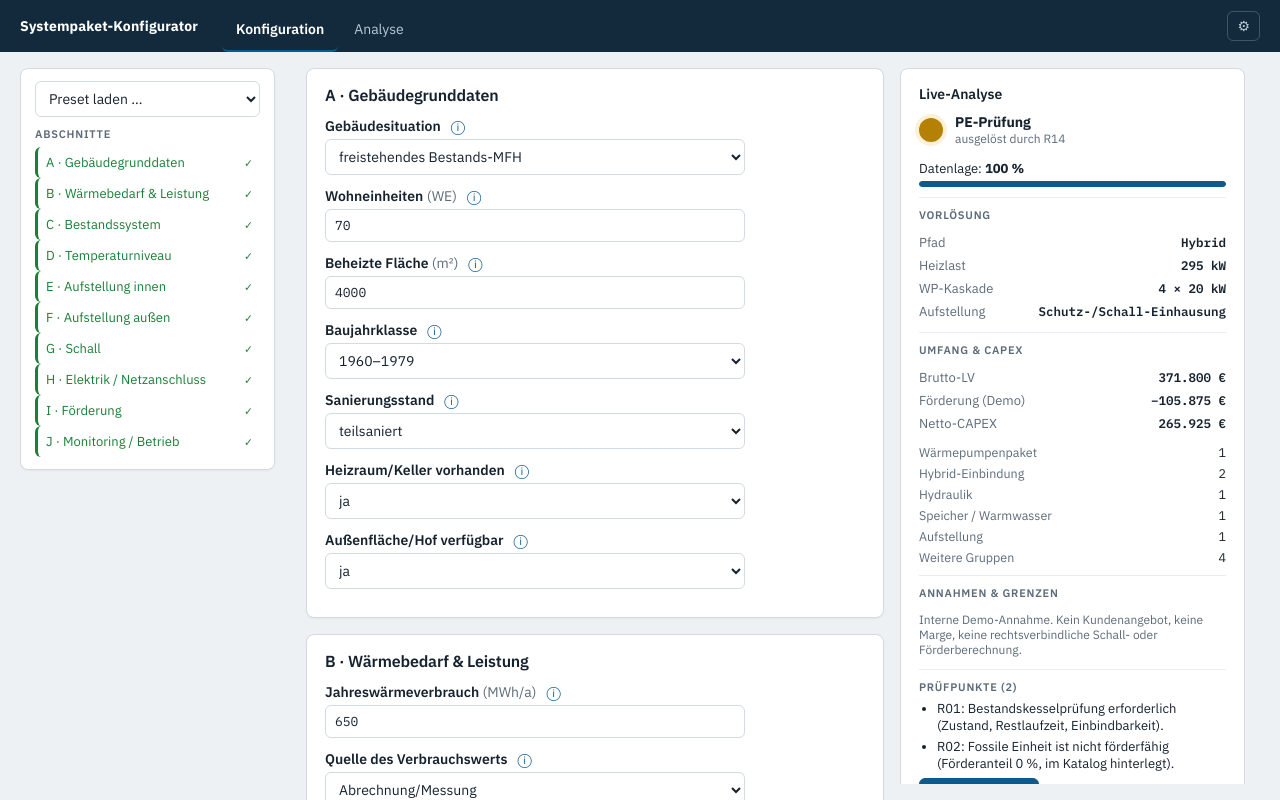
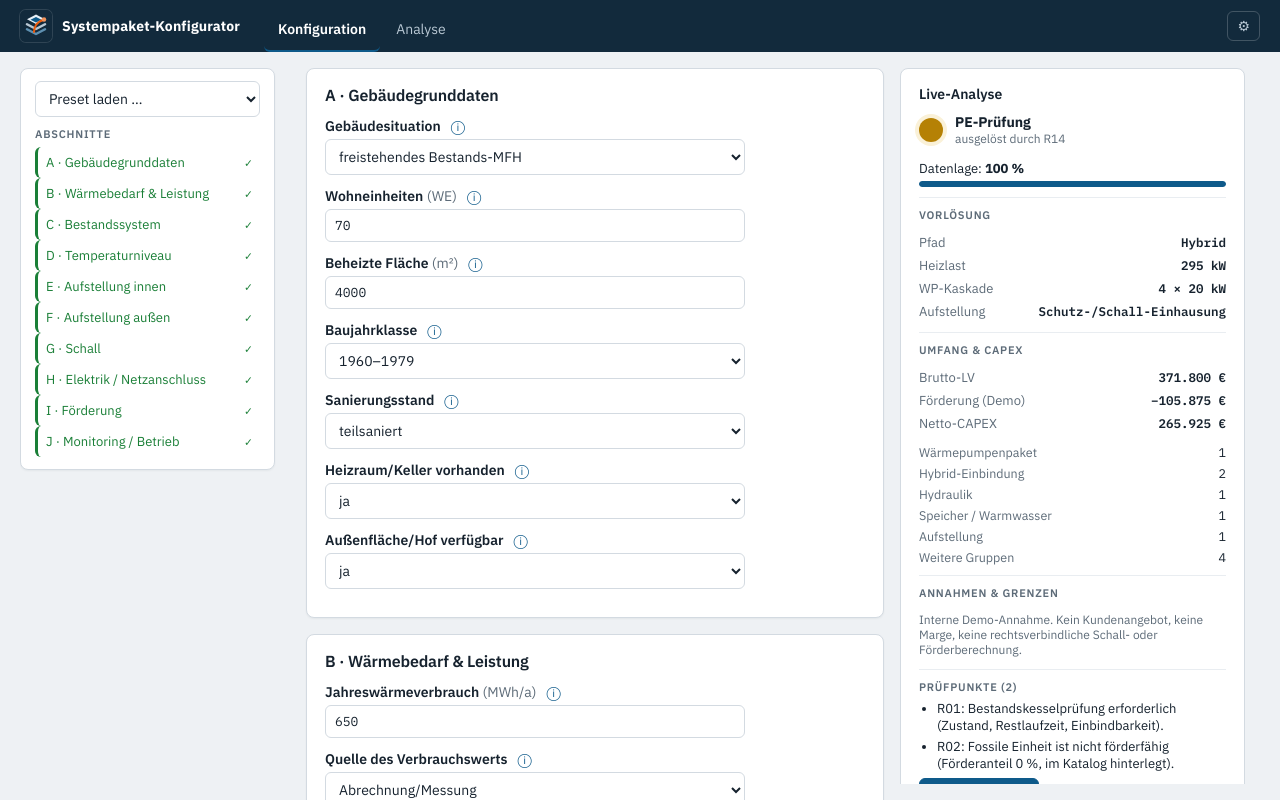
Before and after one commit to johakunath/SysKon, a React (Vite) app: page / in a window 1280 px wide. Shown: the top 800 px of the page. Built offline with nearby package versions, Linux system fonts and the light colour scheme.

Commit message:
Add Systempaket logo and browser title

```diff
--- a/index.html
+++ b/index.html
@@ -3,7 +3,8 @@
   <head>
     <meta charset="UTF-8" />
     <meta name="viewport" content="width=device-width, initial-scale=1.0" />
-    <title>Projektentwicklungs-Konfigurator (Demo)</title>
+    <link rel="icon" type="image/svg+xml" href="/systempaket-logo.svg" />
+    <title>Systempaket-Konfigurator</title>
   </head>
   <body>
     <div id="root"></div>
--- a/src/App.jsx
+++ b/src/App.jsx
@@ -34,6 +34,7 @@ export default function App() {
     <div className="app">
       <header className="topbar no-print">
         <div className="brand">
+          <img className="brand-logo" src="/systempaket-logo.svg" alt="" aria-hidden="true" />
           <strong>Systempaket-Konfigurator</strong>
         </div>
         <nav className="tabs">
--- a/src/styles.css
+++ b/src/styles.css
@@ -66,7 +66,11 @@ body {
   padding: 10px 20px 0; background: var(--topbar); color: #fff;
   position: sticky; top: 0; z-index: 10;
 }
-.brand { display: flex; flex-direction: column; gap: 2px; padding-bottom: 10px; flex: none; min-width: 0; }
+.brand { display: flex; align-items: center; gap: 10px; padding-bottom: 10px; flex: none; min-width: 0; }
+.brand-logo {
+  width: 32px; height: 32px; flex: none; border-radius: var(--radius-klein);
+  box-shadow: 0 0 0 1px rgb(255 255 255 / 0.12);
+}
 .brand strong { letter-spacing: 0.01em; }
 .badge.demo {
   font-size: 10.5px; color: var(--signal-hell);
```
Also changed, not shown: public/systempaket-logo.svg (added).
